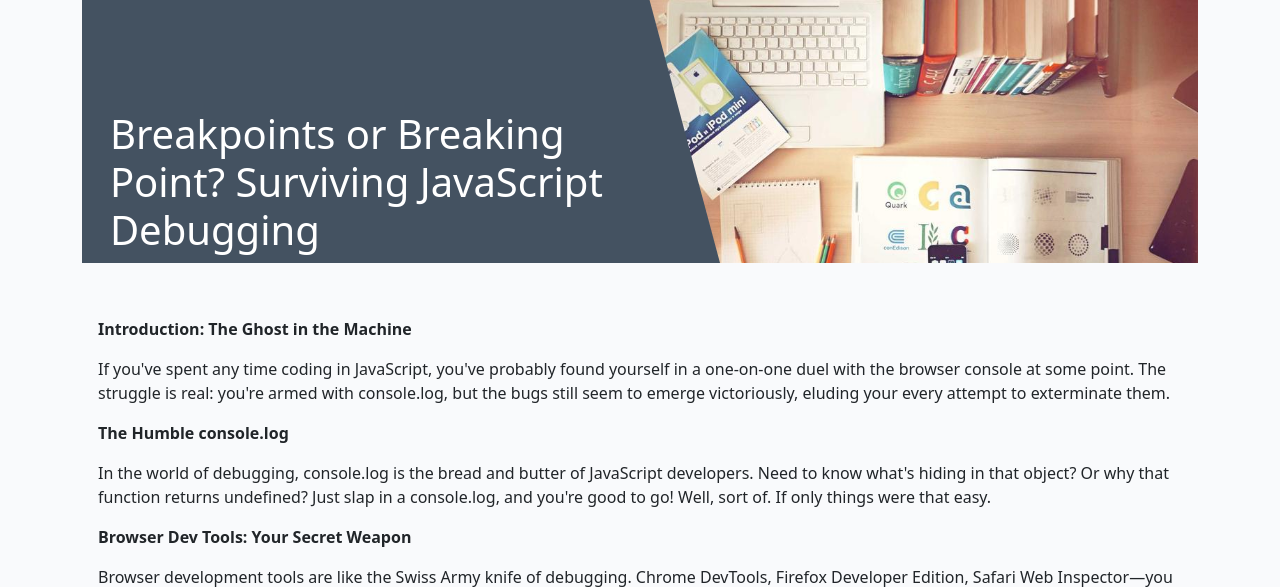
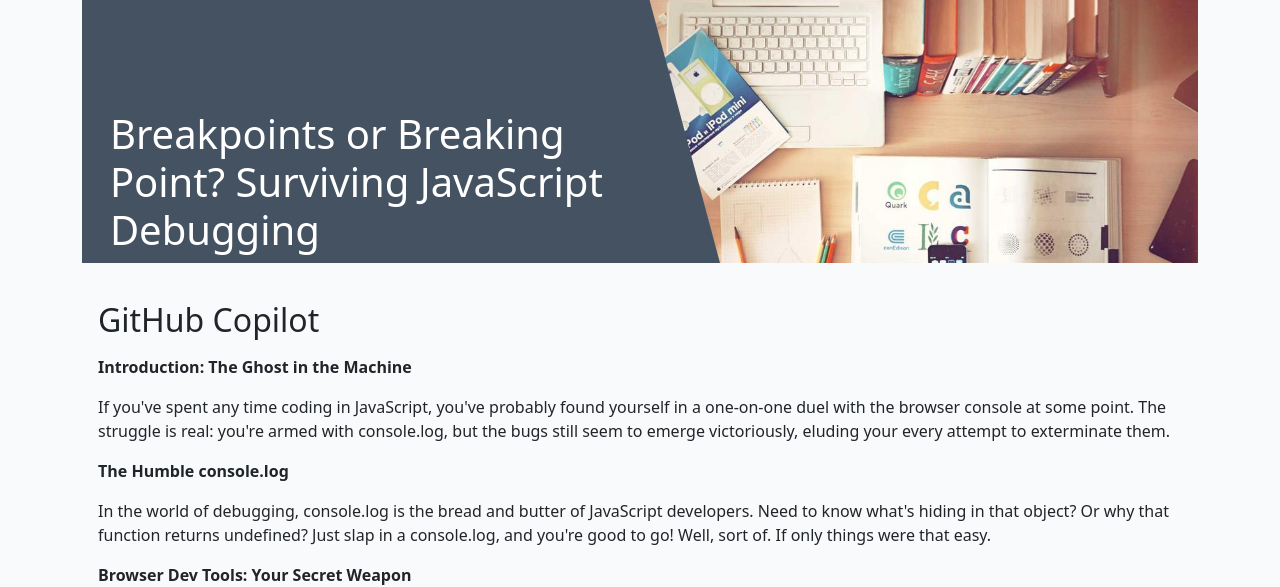
Before and after one commit to Ammaarah-web/codestar_blog, a Django app: page /blog/breakpoints-or-breaking-point-surviving-javascript-debugging/ in a window 1280 px wide. Shown: the part 71-658 px from the top of the page. Run offline with Django 4.2, Linux system fonts and the light colour scheme; data comes from the database, SQL or seed files in the repository.

Commit message:
update post_detail coder context and template

```diff
--- a/blog/templates/blog/post_detail.html
+++ b/blog/templates/blog/post_detail.html
@@ -20,6 +20,7 @@
     <div class="row">
         <div class="col card mb-4 mt-3 left top">
             <div class="card-body">
+                <h2>{{ coder }}</h2>
                 <p class="card-text">
                     {{ post.content|safe }}
                 </p>
--- a/blog/views.py
+++ b/blog/views.py
@@ -31,5 +31,5 @@
     return render(
         request,
         "blog/post_detail.html",
-        {"post": post},
+        {"post": post, "coder": "GitHub Copilot"},
     )
```
